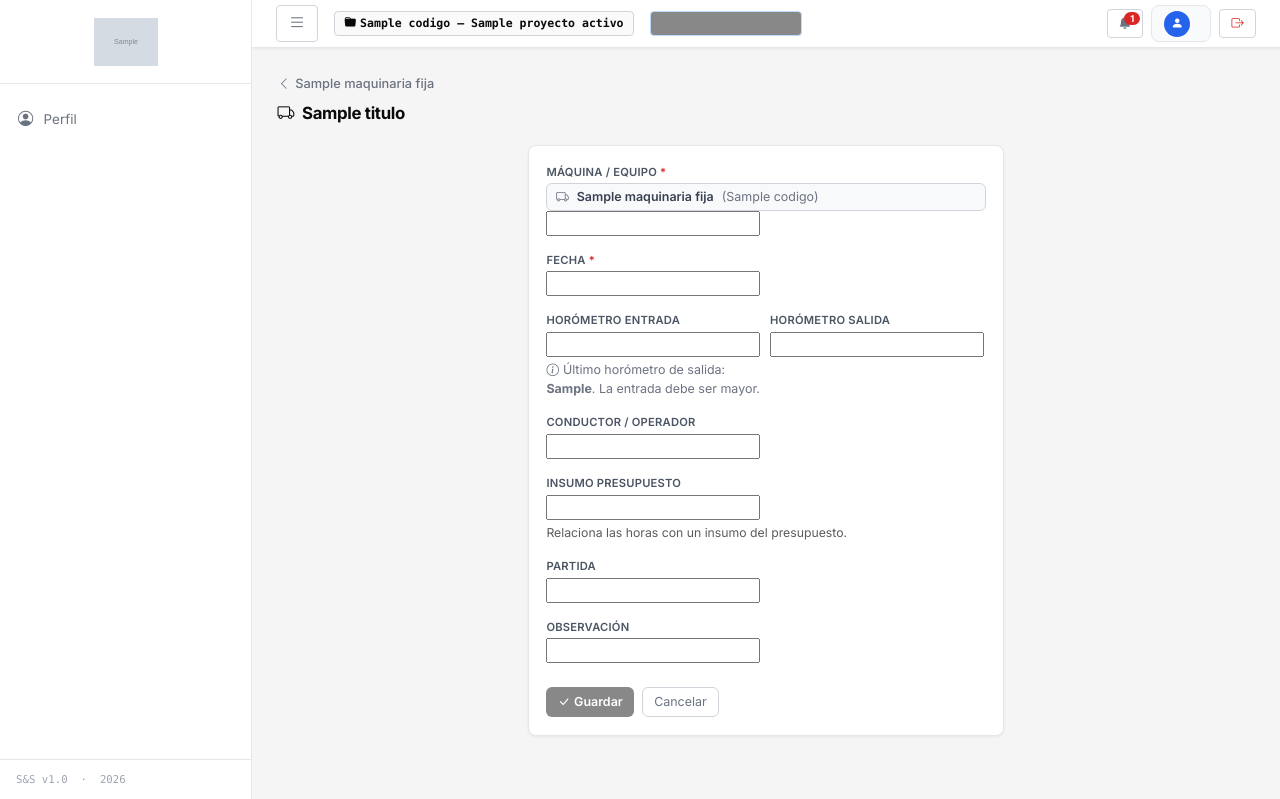
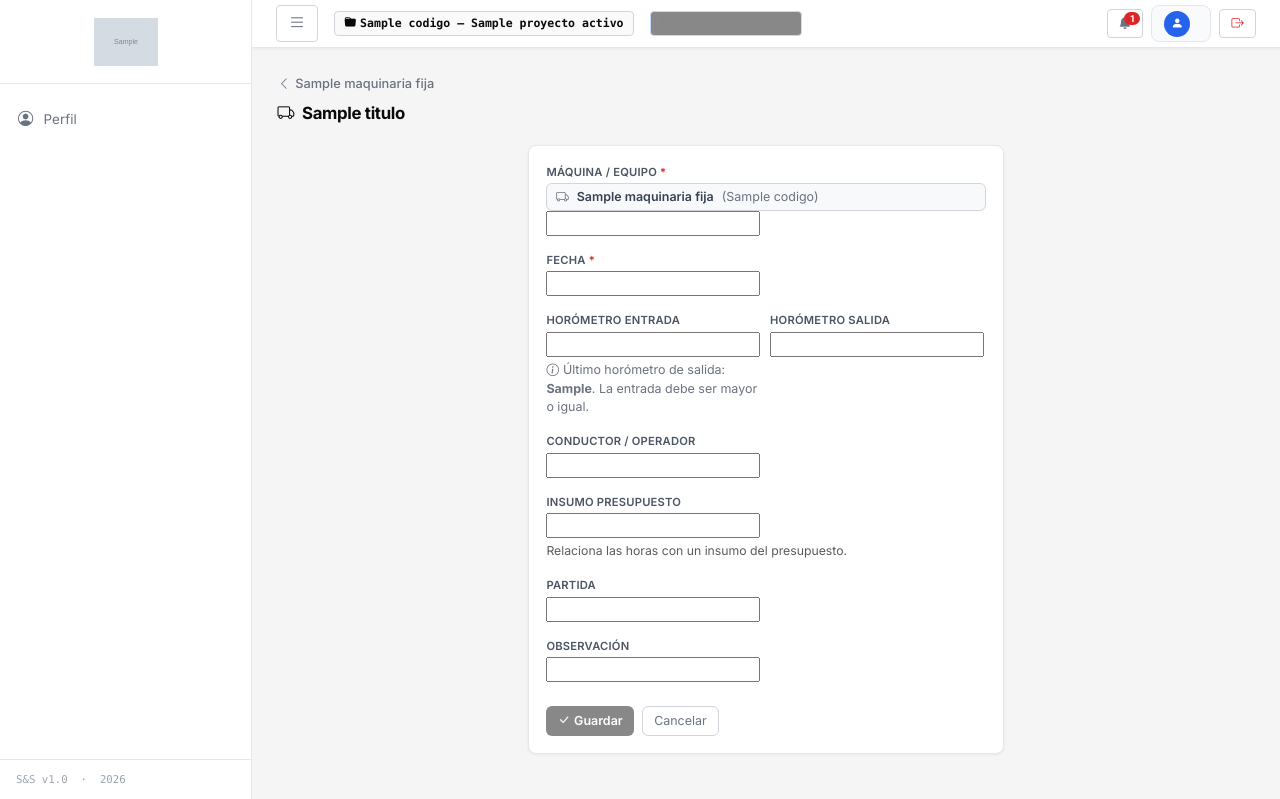
Before and after one commit to harri28/structure, a Django app: template templates/maquinaria/maq_registro_form.html in a window 1280 px wide. Shown: the top 799 px of the page. Run offline with Django 5.2, Linux system fonts and the light colour scheme; the template is opened without the code that fills it: most values are stand-ins (such as "Sample title", 1, 10 or a date in 2020); grey boxes marked "Sample" are stand-in pictures; form fields are guessed from the names that the template uses.

Commit message:
Maquinaria parte: entrada ≥ último horómetro (antes era estrictamente >)
Cambia la validación en los tres lugares: form.clean() server-side, hint del template y JS client-side. Ahora un turno 02 puede comenzar con el mismo valor con el que terminó el turno 01 (sin bloqueo).

Co-Authored-By: Claude Opus 4.7 <noreply@anthropic.com>

```diff
--- a/apps/maquinaria/forms.py
+++ b/apps/maquinaria/forms.py
@@ -288,10 +288,10 @@ class RegistroMaquinariaForm(forms.ModelForm):
                 if self.instance.pk:
                     qs = qs.exclude(pk=self.instance.pk)
                 ultimo_salida = qs.aggregate(m=Max('hora_salida'))['m']
-                if ultimo_salida is not None and entrada <= ultimo_salida:
+                if ultimo_salida is not None and entrada < ultimo_salida:
                     self.add_error(
                         'hora_entrada',
-                        f'El horómetro de entrada debe ser mayor a {ultimo_salida} '
+                        f'El horómetro de entrada debe ser mayor o igual a {ultimo_salida} '
                         f'(último horómetro de salida registrado para esta máquina).'
                     )
         return cleaned
--- a/templates/maquinaria/maq_registro_form.html
+++ b/templates/maquinaria/maq_registro_form.html
@@ -63,7 +63,7 @@
               {% if ultimo_horometro is not None %}
               <div class="text-muted mt-1" style="font-size:.78rem" id="hint-ultimo-horometro"
                    data-ultimo="{{ ultimo_horometro }}">
-                <i class="bi bi-info-circle me-1"></i>Último horómetro de salida: <strong>{{ ultimo_horometro }}</strong>. La entrada debe ser mayor.
+                <i class="bi bi-info-circle me-1"></i>Último horómetro de salida: <strong>{{ ultimo_horometro }}</strong>. La entrada debe ser mayor o igual.
               </div>
               {% endif %}
               {% for e in form.hora_entrada.errors %}<div class="text-danger mt-1" style="font-size:.83rem">{{ e }}</div>{% endfor %}
@@ -133,8 +133,8 @@ function validarEntrada() {
   if (!entrada || entrada.value === '') { entrada.setCustomValidity(''); return; }
   const he = parseFloat(entrada.value);
   if (isNaN(he)) { entrada.setCustomValidity(''); return; }
-  if (!isNaN(ULTIMO_HOROMETRO) && he <= ULTIMO_HOROMETRO) {
-    entrada.setCustomValidity('El horómetro de entrada debe ser mayor a ' + ULTIMO_HOROMETRO + ' (último registrado para esta máquina).');
+  if (!isNaN(ULTIMO_HOROMETRO) && he < ULTIMO_HOROMETRO) {
+    entrada.setCustomValidity('El horómetro de entrada debe ser mayor o igual a ' + ULTIMO_HOROMETRO + ' (último registrado para esta máquina).');
     entrada.reportValidity();
   } else {
     entrada.setCustomValidity('');
```
